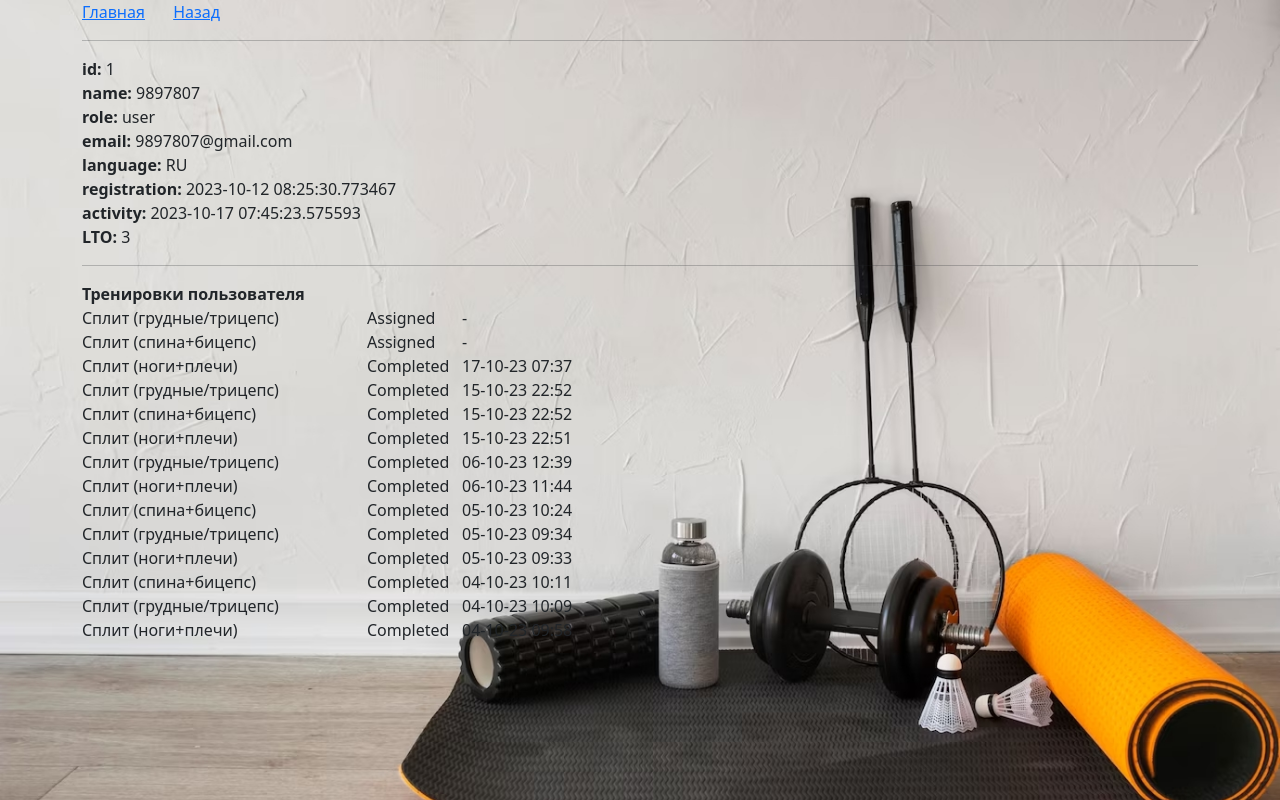
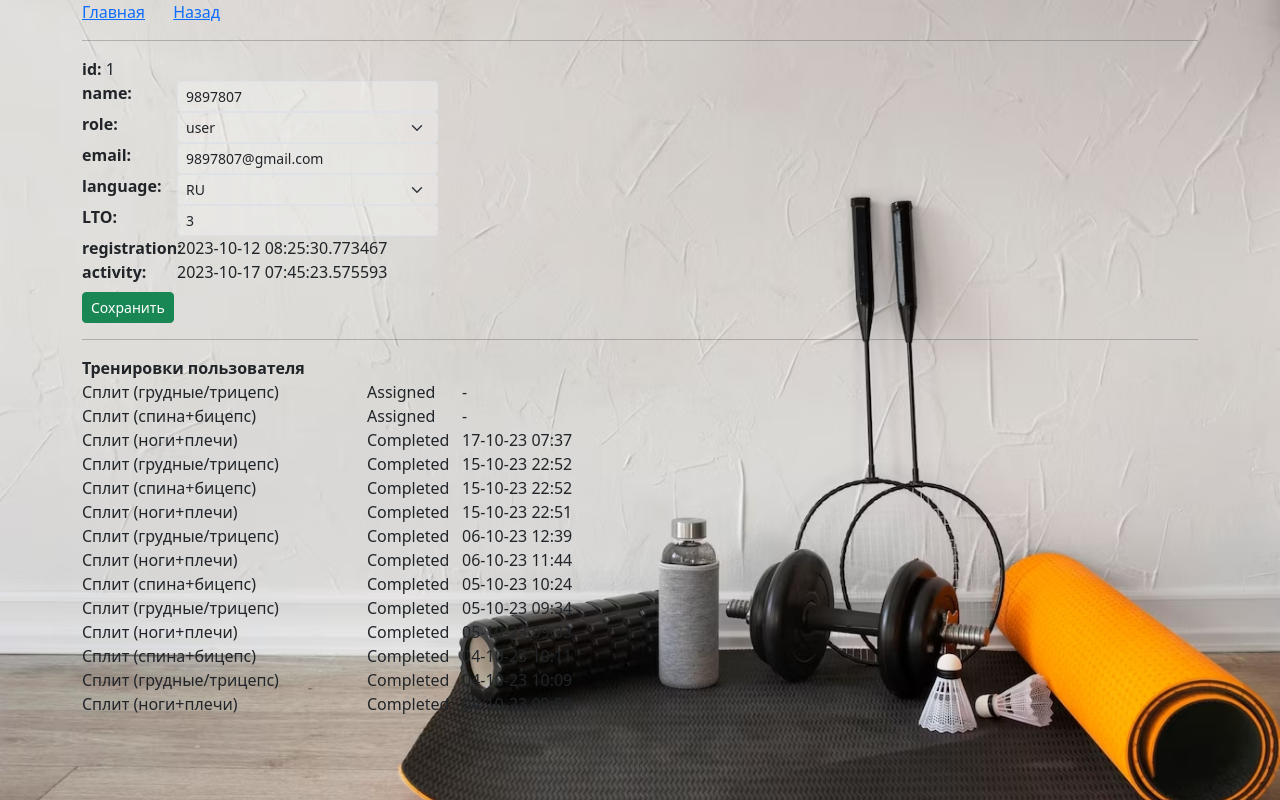
Before and after one commit to takura2012/pyhton10-app, a Flask app: page /user_details/1 in a window 1280 px wide. Run offline with Flask 3, Linux system fonts and the light colour scheme; data comes from the database, SQL or seed files in the repository; both versions use the stored data as it was after the commit; some libraries are stand-ins or nearby versions.

Commit message:
возможность редактировать пользователей

```diff
--- a/_logic.py
+++ b/_logic.py
@@ -304,7 +304,7 @@ def get_exercise_statistics(user_id):
         for user_training_exercise in user_training_exercises:
             ex_id = user_training_exercise.exercise_id
             ex_date_unformat = user_training.date_completed
-            ex_date = ex_date_unformat.strftime("%d-%m-%Y %H:%M:%S")
+            ex_date = ex_date_unformat.strftime("%d-%m-%Y")
             ex_weight = user_training_exercise.weight
             ex_skipped = user_training_exercise.skipped
             try:
@@ -315,7 +315,7 @@ def get_exercise_statistics(user_id):
 
     struc = []
     for ex_id, unsorted_data in exercises_struct.items():
-        data = sorted(unsorted_data, key=lambda x: datetime.strptime(x['date'], '%d-%m-%Y %H:%M:%S'), reverse=True)
+        data = sorted(unsorted_data, key=lambda x: datetime.strptime(x['date'], '%d-%m-%Y'), reverse=True)
         ex = Exercise.query.get(ex_id)
         ex_names = json.loads(ex.localized_name)
         ex_name = ex_names[current_user.language]
--- a/main.py
+++ b/main.py
@@ -12,7 +12,7 @@ from flask_session import Session
 from flask_login import LoginManager, UserMixin, login_user, login_required, logout_user, current_user, AnonymousUserMixin
 from werkzeug.security import generate_password_hash, check_password_hash
 import uuid
-import logging
+import logging, warnings
 
 from _models import Exercise, Muscle, ExerciseMuscle, db, User, Plan, TrainingExercise, \
     Training, UserTraining, UserTrainingExercise, Plan_Trainings, Localization
@@ -23,6 +23,7 @@ app = Flask(__name__)
 
 logging.basicConfig(level=logging.INFO)  # Устанавливаем уровень логгирования (INFO, DEBUG и т. д.)
 logger = logging.getLogger(__name__)
+
 app.config.from_object('config')
 app.config['LOGIN_VIEW'] = 'index'
 
@@ -33,6 +34,7 @@ Session(app)
 login_manager = LoginManager()
 login_manager.init_app(app)
 login_manager.login_view = 'index'
+warnings.filterwarnings('ignore')
 
 # -----------------------------------------------REGISTER---------------------------------
 @login_manager.user_loader
@@ -1289,7 +1291,14 @@ def statistics():
             local_name = local_names[current_user.language]
             # Training, UserTraining.id, количество упражнений, дата завершения
             ex_count=len(train.exercises)
-            formatted_datetime = c_tr.date_completed.strftime("%d-%m-%Y %H:%M")
+
+            user_prefs = json.loads(current_user.preferences)
+            # Создайте объект timedelta для добавления часов
+            time_delta = timedelta(hours=user_prefs['LTO'])
+            # Добавьте timedelta к текущему времени
+            result_time = c_tr.date_completed + time_delta
+
+            formatted_datetime = result_time.strftime("%d-%m-%Y %H:%M")
             completed_trainings.append([train, c_tr.id, ex_count, formatted_datetime, local_name])
     completed_trainings.reverse()
 
@@ -1337,10 +1346,13 @@ def statistic_details(user_training_id):
         dict[key] = translations[current_user.language]
 
     train_note = user_training.train_note
-    unformatted_start_time = user_training.date_started
+
+    user_prefs = json.loads(current_user.preferences)
+    time_delta = timedelta(hours=user_prefs['LTO'])
+    unformatted_start_time = user_training.date_started + time_delta
     start_time = unformatted_start_time.strftime('%d-%m-%y %H:%M')
 
-    unformatted_finish_time = user_training.date_completed
+    unformatted_finish_time = user_training.date_completed + time_delta
     finish_time = unformatted_finish_time.strftime('%d-%m-%y %H:%M')
 
     delta = unformatted_finish_time-unformatted_start_time
@@ -1375,7 +1387,6 @@ def statistics_exercises():
 
         user_id = request.form.get('user_id')
         trains_count = request.form.get('trains_count')
-        include_noweights = True
         exercises_struct = get_exercise_statistics(user_id)
         # [[55, 'Разогрев+ разминка (10 минут)', 4, 1, [{'date': '28-08-2023 10:03:04', 'weight': 0, 'skipped': False},
 
@@ -1655,6 +1666,8 @@ def users_administration():
 
 @app.route('/user_details/<int:user_id>')
 def user_details(user_id):
+    roles = config.ACCOUNT_TYPES
+    languages = config.LANGUAGES
 
     user = User.query.get(user_id)
     prefs = json.loads(user.preferences)
@@ -1672,16 +1685,40 @@ def user_details(user_id):
 
     sorted_user_trainings = sorted(user_trainings_list, key=lambda ut: ut['date_complete'], reverse=True)
 
-    print(sorted_user_trainings)
-
-    return render_template('user_details.html', user=user, prefs=prefs, sorted_user_trainings=sorted_user_trainings)
+    return render_template('user_details.html', user=user, prefs=prefs, sorted_user_trainings=sorted_user_trainings,
+                           roles=roles, languages=languages)
+
+
+@app.route('/save_user_data', methods = ['POST', 'GET'])
+def save_user_data():
+
+    user_id = request.form.get('user_id')
+    role = request.form.get('role_select')
+    user_email = request.form.get('user_email')
+    language = request.form.get('lang_select')
+    user_LTO = request.form.get('user_LTO')
+
+    user = User.query.get(user_id)
+    user_prefs = json.loads(user.preferences)
+    user.role = role
+    user.email = user_email
+    user.language = language
+    user_prefs['LTO'] = user_LTO
+    user.preferences = json.dumps(user_prefs)
+
+    try:
+        db.session.commit()
+    except:
+        db.session.rollback()
+        local_flash('Base_error')
+
+    return redirect(url_for('user_details', user_id=user_id))
 
 
 # -------------------------------------------------------------------------------------
 if __name__ == '__main__':
 
     # with app.app_context():
-        # local_dict = load_localization_dict()
 
     #     try:
     #         db.create_all()
--- a/templates/user_details.html
+++ b/templates/user_details.html
@@ -4,35 +4,97 @@
 {% endblock %}
 
 {% block body %}
+
+<div class="text-center">
+        {% include "/modals/flash_mess.html" %}
+    </div>
+
     <div class="mb-2">
         <a href="/" class="me-4">Главная</a>
         <a href="/users_administration" class="me-4">Назад</a>
     </div>
 <hr>
+    <form action="/save_user_data" method="post">
         <div class="">
             <strong>id:</strong> {{user.id}}
+            <input type="hidden" name="user_id" value="{{user.id}}">
         </div>
-<div class="">
-    <strong>name:</strong> {{user.name}}
+
+        <div class="row">
+            <div class="col-1">
+                <strong>name:</strong>
             </div>
-<div class="">
-    <strong>role:</strong> {{user.role}}
+            <div class="col-3">
+                <input type="text" name="user_name" class="form-control form-control-sm bg-white-op-50" value="{{user.name}}">
             </div>
-<div class="">
-    <strong>email:</strong> {{user.email}}
         </div>
-<div class="">
-    <strong>language:</strong> {{user.language}}
+
+        <div class="row">
+            <div class="col-1">
+                <strong>role:</strong>
             </div>
-<div class="">
-    <strong>registration:</strong> {{user.date_registration}}
+            <div class="col-3">
+                <select name="role_select" class="form-select form-select-sm bg-white-op-50" aria-label="Small select example">
+                    {% for key, role in roles.items() %}
+                        <option {% if user.role == key %} selected {% endif %}>{{key}}</option>
+                    {% endfor %}
+                </select>
             </div>
-<div class="">
-    <strong>activity:</strong> {{user.date_last_activity}}
         </div>
-<div class="">
-    <strong>LTO:</strong> {{prefs.LTO}}
+
+        <div class="row">
+            <div class="col-1">
+                <strong>email:</strong>
             </div>
+            <div class="col-3">
+                <input type="text" name="user_email" class="form-control form-control-sm bg-white-op-50" value="{{user.email}}">
+            </div>
+        </div>
+
+        <div class="row">
+            <div class="col-1">
+                <strong>language:</strong>
+            </div>
+            <div class="col-3">
+                <select name="lang_select" class="form-select form-select-sm bg-white-op-50" aria-label="Small select example">
+                    {% for lang in languages %}
+                        <option {% if user.language == lang %} selected {% endif %}>{{lang}}</option>
+                    {% endfor %}
+                </select>
+            </div>
+        </div>
+
+        <div class="row">
+            <div class="col-1">
+                <strong>LTO:</strong>
+            </div>
+            <div class="col-3">
+                <input type="number" name="user_LTO" class="form-control form-control-sm bg-white-op-50" value="{{prefs.LTO}}">
+            </div>
+        </div>
+
+        <div class="row">
+            <div class="col-1">
+                <strong>registration:</strong>
+            </div>
+            <div class="col-3">
+                {{user.date_registration}}
+            </div>
+        </div>
+
+        <div class="row">
+            <div class="col-1">
+                <strong>activity:</strong>
+            </div>
+            <div class="col-3">
+               {{user.date_last_activity}}
+            </div>
+        </div>
+
+        <input type="submit" class="btn btn-sm btn-success mt-2" value="Сохранить">
+
+    </form>
+
     <hr>
     <div class="">
         <strong>Тренировки пользователя</strong>
@@ -56,9 +118,7 @@
                         -
                     {% endif %}
                 </div>
-
             </div>
         {% endfor %}
-
     </div>
 {% endblock %}
```
Also changed, not shown: static/js/local_time.js (+0 -11 lines), templates/current_exercise.html (+8 -0 lines), instance/fitness.db, 2 other files. Lines whose indentation alone changed are shown as unchanged.
